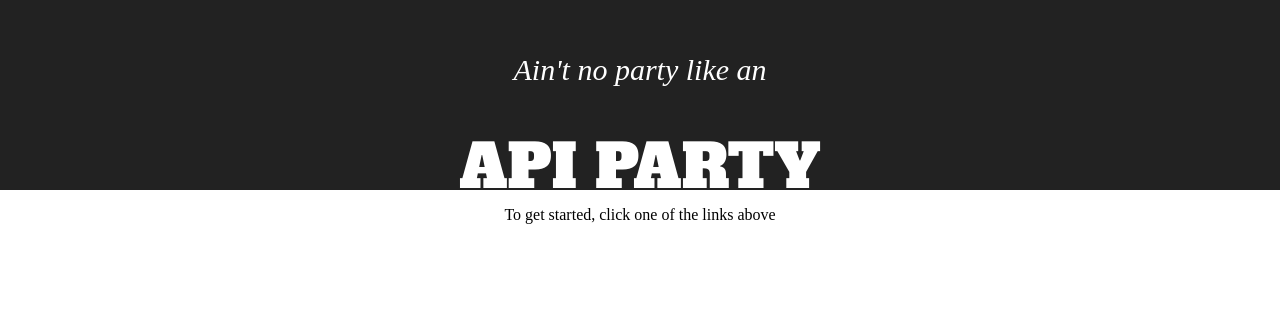
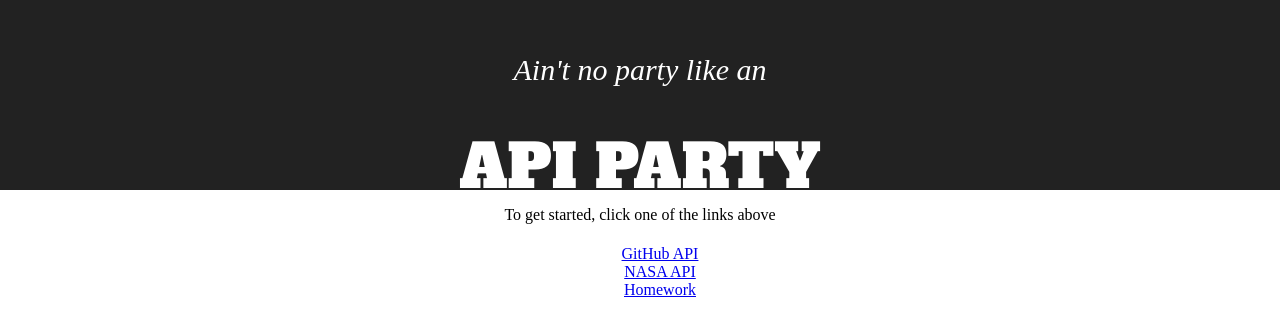
Before and after one commit to aoppenh/api-party, a React (Create React App) app: page / in a window 1280 px wide. Shown: the top 336 px of the page. Built offline with nearby package versions, Linux system fonts and the light colour scheme; the HTML template or start-up script is replaced by a standard one; a web font is replaced by a local one.

Commit message:
added links and routes

```diff
--- a/src/App.js
+++ b/src/App.js
@@ -1,5 +1,5 @@
 import React, { Component } from 'react';
-import { Switch, Route } from 'react-router-dom'
+import { Switch, Route, NavLink } from 'react-router-dom'
 import './App.css';
 
 class App extends Component {
@@ -7,10 +7,26 @@
     return (
       <div className="App">
         <div className="App-header">
-          <h3>Ain't no party like an</h3>
-          <h1>API Party</h1>
+          <div className="App-headings">
+            <h3>Ain't no party like an</h3>
+            <h1>API Party</h1>
+          </div>
+          <ul className="nav-links">
+            <li>
+              <NavLink to='/github'>GitHub API</NavLink>
+            </li>
+            <li>
+              <NavLink to='/nasa'>NASA API</NavLink>
+            </li>
+            <li>
+              <NavLink to='/homework'>Homework</NavLink>
+            </li>
+          </ul>
         </div>
         <Switch>
+          <Route path='/github' render={() => <h1>GitHub</h1>} />
+          <Route path='/nasa' render={() => <h1>NASA</h1>} />
+          <Route path='/homework' render={() => <h1>HOMEWORK</h1>} />
           <Route render={() => <p>To get started, click one of the links above</p>} />
         </Switch>
       </div>
```
